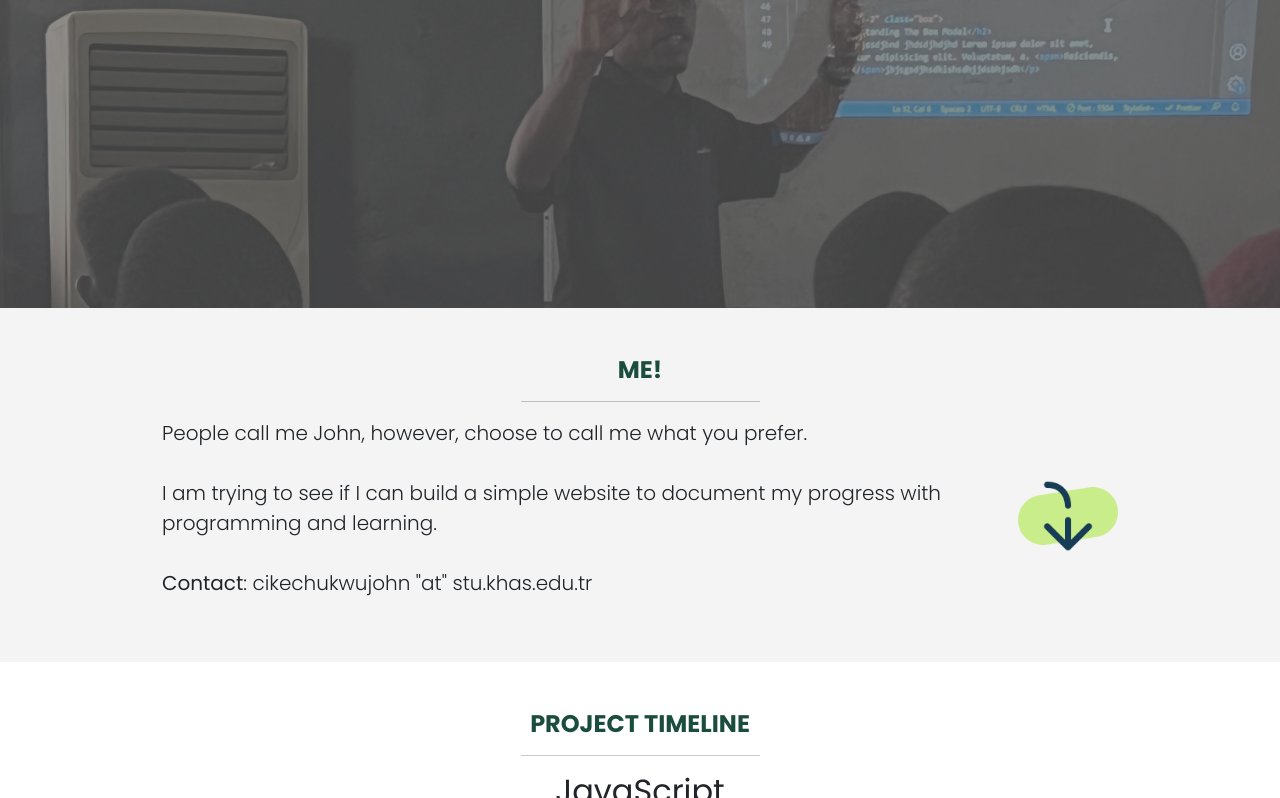
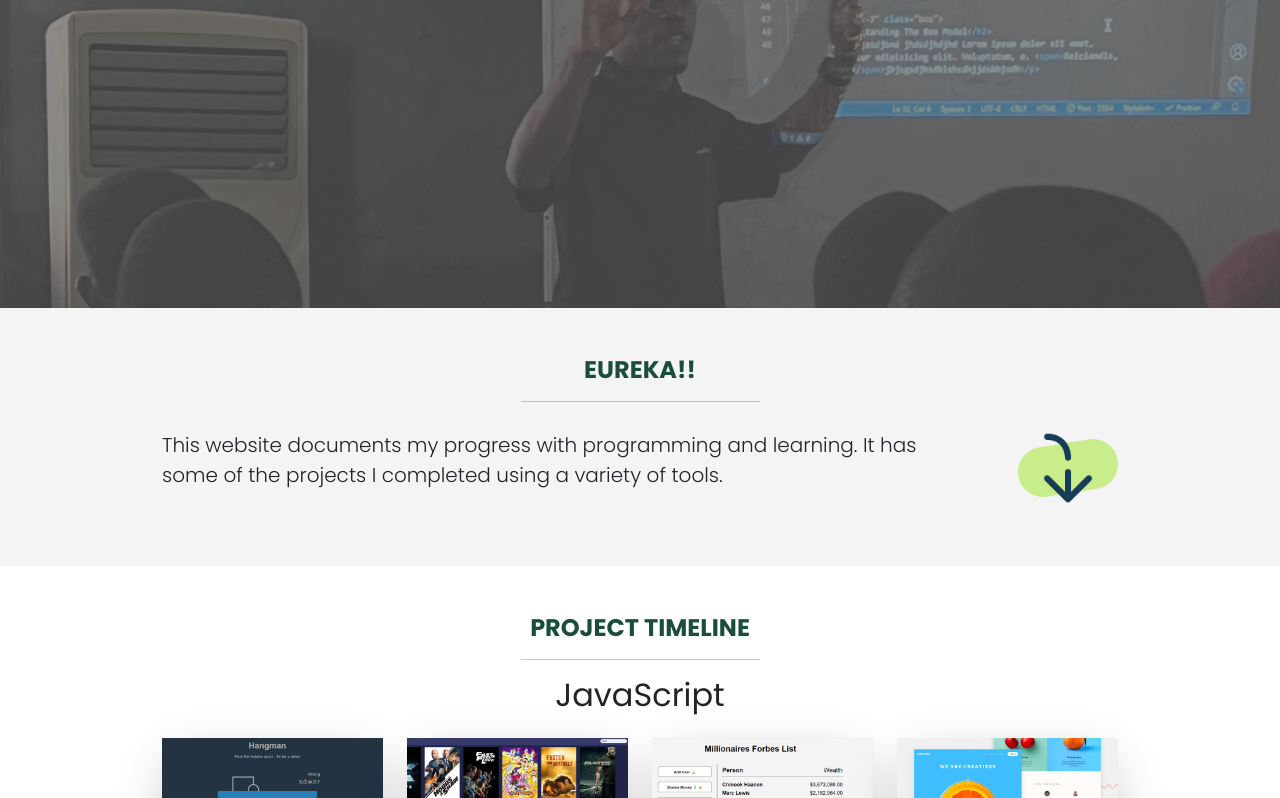
Before and after one commit to Iykechuks11/portfolio-website, a website: page index.html in a window 1280 px wide. Shown: the part 492-1290 px from the top of the page. Drawn offline with nearby package versions, Linux system fonts and the light colour scheme; files that its build step writes are made by us from their sources.

```diff
--- a/index.html
+++ b/index.html
@@ -54,15 +54,13 @@
     <section id="about" class="about bg-light py-5">
       <div class="container">
         <div class="text-center">
-          <h4 class="text-uppercase fw-bold text-primary">Me!</h4>
+          <h4 class="text-uppercase fw-bold text-primary">Eureka!!</h4>
           <hr class="w-25 mx-auto" />
           <div class="about-content d-flex gap-5 align-items-center h-100">
             <p class="lead" id="about-me">
-              People call me John, however, choose to call me what you prefer.
-              <br />
-              <br />I am trying to see if I can build a simple website to
-              document my progress with programming and learning.<br /><br />
-              <b>Contact</b>: cikechukwujohn "at" stu.khas.edu.tr
+              This website documents my progress with programming and learning.
+              It has some of the projects I completed using a variety of
+              tools.<br />
             </p>
             <div class="point-down"><img src="images/down.png" alt="" /></div>
           </div>
--- a/scss/styles.scss
+++ b/scss/styles.scss
@@ -34,7 +34,7 @@
 }
 
 .logo img {
-  width: 100%;
+  // width: 100%;
 }
 
 // about
```
